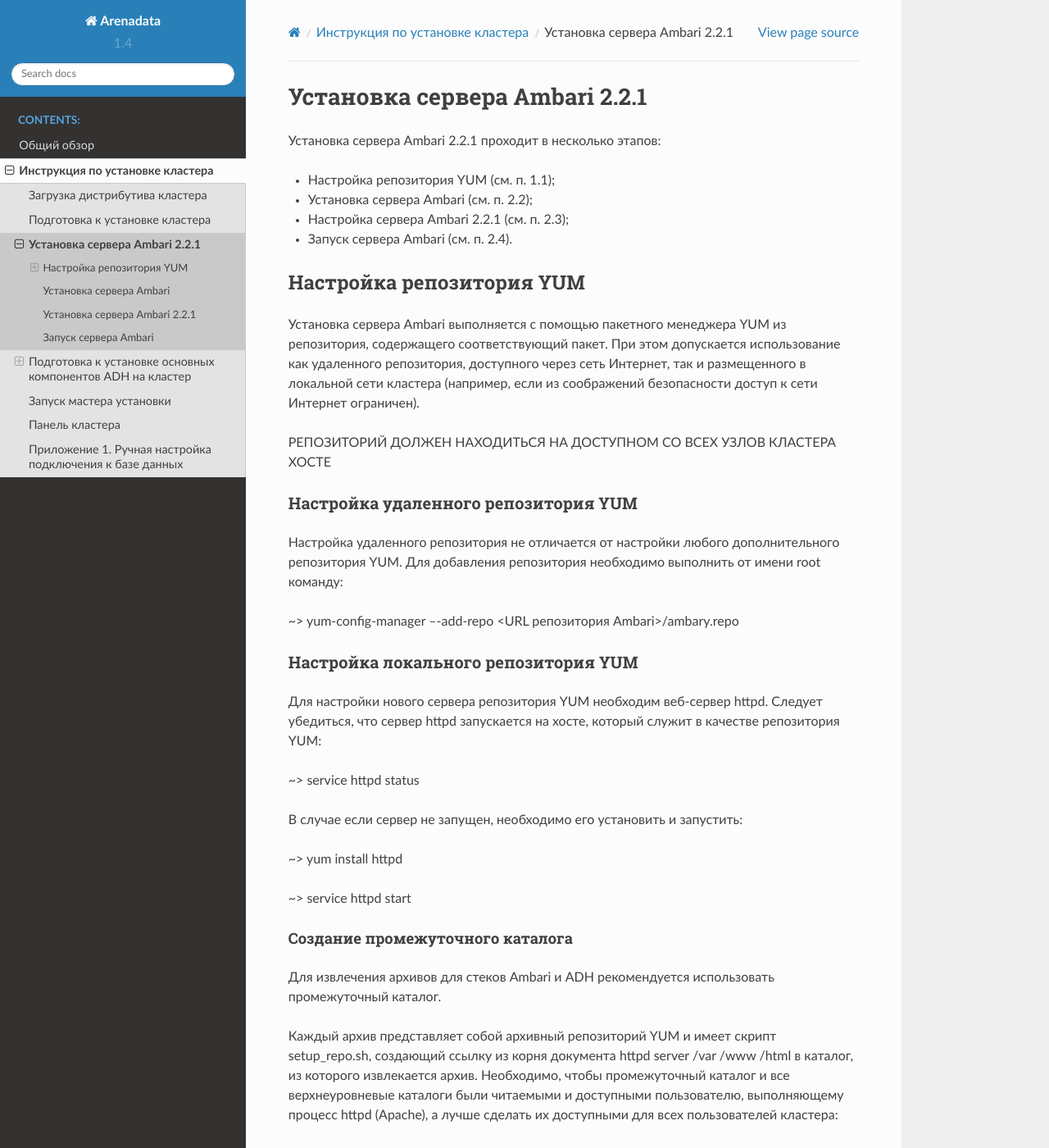
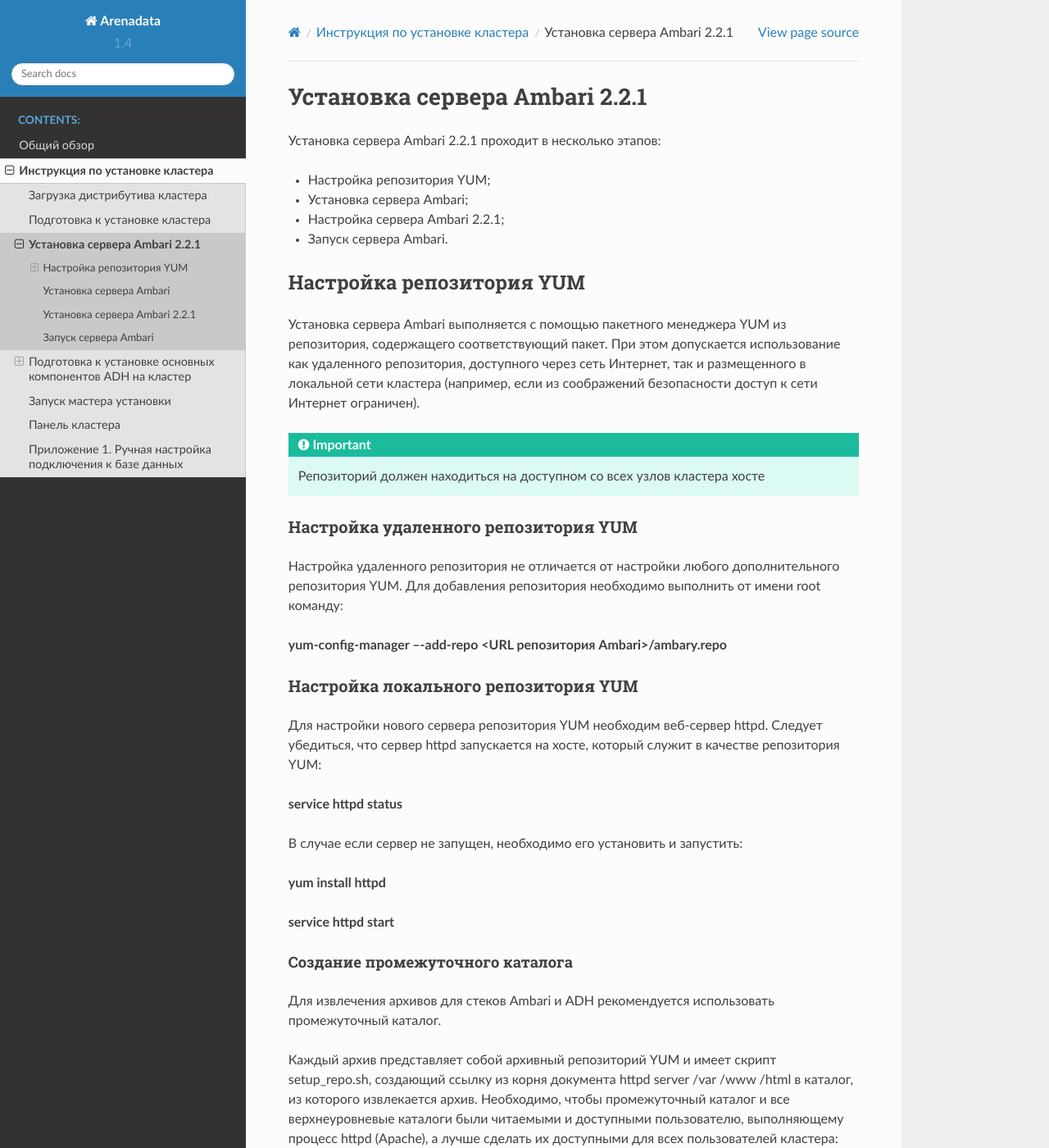
Before and after one commit to arenadata/docs_adps, a Sphinx documentation site: the page built from source/install/install.rst, in a window 1280 px wide and 1400 px high. Shown: the whole window at 82% size. Built offline with Sphinx 7.4.7 and the Read the Docs theme 2.0.0, drawn with Linux system fonts in a browser that asks for light colours.

Commit message:
Update install.rst

```diff
--- a/source/install/install.rst
+++ b/source/install/install.rst
@@ -5,10 +5,10 @@
 Установка сервера Ambari 2.2.1 проходит в несколько этапов:
 
 
-+ Настройка репозитория YUM (см. п. 1.1);
-+ Установка сервера Ambari (см. п. 2.2);
-+ Настройка сервера Ambari 2.2.1 (см. п. 2.3);
-+ Запуск сервера Ambari (см. п. 2.4).
++ Настройка репозитория YUM;
++ Установка сервера Ambari;
++ Настройка сервера Ambari 2.2.1;
++ Запуск сервера Ambari.
 
 
 Настройка репозитория YUM
@@ -22,7 +22,7 @@
 сеть Интернет, так и размещенного в локальной сети кластера (например,
 если из соображений безопасности доступ к сети Интернет ограничен).
 
-РЕПОЗИТОРИЙ ДОЛЖЕН НАХОДИТЬСЯ НА ДОСТУПНОМ СО ВСЕХ УЗЛОВ КЛАСТЕРА ХОСТЕ
+.. important:: Репозиторий должен находиться на доступном со всех узлов кластера хосте
 
 
 Настройка удаленного репозитория YUM
@@ -33,7 +33,7 @@
 дополнительного репозитория YUM. Для добавления репозитория необходимо
 выполнить от имени root команду:
 
-~> yum-config-manager –-add-repo <URL репозитория Ambari>/ambary.repo
+:command:`yum-config-manager –-add-repo <URL репозитория Ambari>/ambary.repo`
 
 
 Настройка локального репозитория YUM
@@ -43,14 +43,14 @@
 httpd. Следует убедиться, что сервер httpd запускается на хосте,
 который служит в качестве репозитория YUM:
 
-~> service httpd status
+:command:`service httpd status`
 
 В случае если сервер не запущен, необходимо его установить и
 запустить:
 
-~> yum install httpd
+:command:`yum install httpd`
 
-~> service httpd start
+:command:`service httpd start`
 
 
 
```
